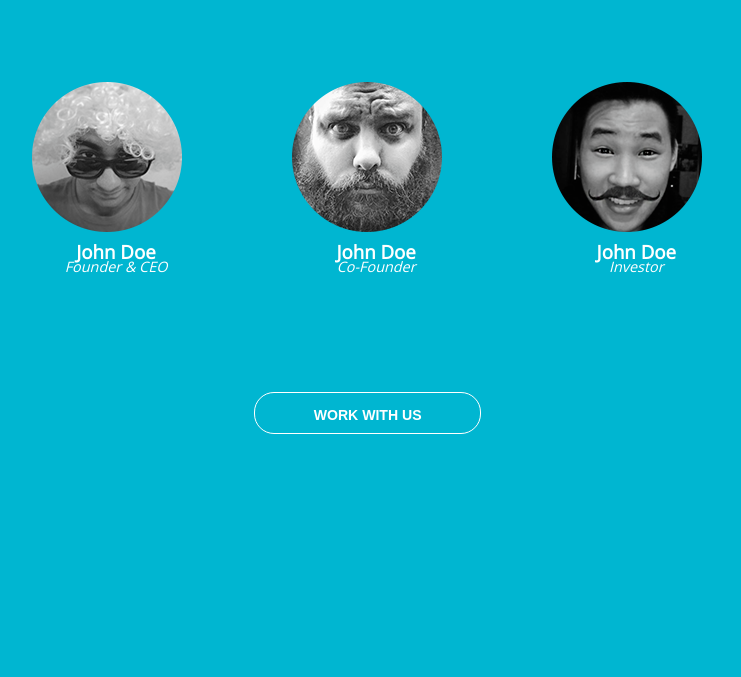
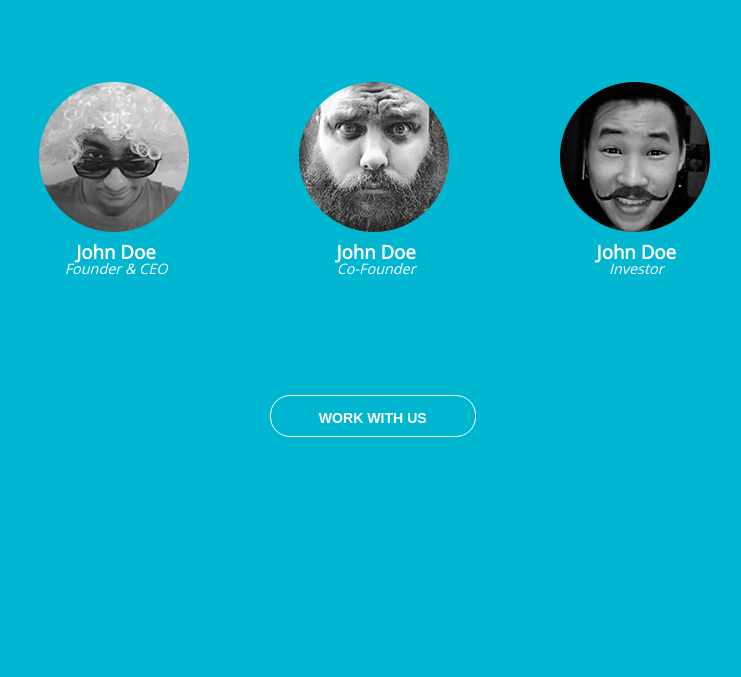
Before and after one commit to rosalsm/Exercise.1, a website: page index.html in a window 1280 px wide. Shown: the part 123-800 px from the top of the page, without its empty margins (268-1009 px from the left). Drawn offline with nearby package versions, Linux system fonts and the light colour scheme; files that its build step writes are made by us from their sources.

Commit message:
finishing details

```diff
--- a/scss/main.scss
+++ b/scss/main.scss
@@ -12,7 +12,7 @@ h1.title{
   font-weight: 200;
   margin-top: 5%;
   font-size: 2.8em;
-  margin-left: 30%;
+  margin-left: 32%;
   margin-bottom: 10%;
 }
 section.columns{
@@ -21,7 +21,7 @@ section.columns{
     width: 100% * (1/4);
     display: inline-block;
     img{
-      margin-left: 17%;
+      margin-left: 20%;
       margin-bottom: -5%;
     }
     h3{
@@ -31,7 +31,7 @@ section.columns{
       text-align: center;
       //font-weight: lighter;
       font-style: italic;
-      margin-top: -9%;
+      margin-top: -8%;
       font-size: 0.9em;
     }
   }
@@ -39,7 +39,7 @@ section.columns{
     width: 100% * (1/4);
     display: inline-block;
     img{
-      margin-left: 17%;
+      margin-left: 20%;
       margin-bottom: -5%;
     }
     h3{
@@ -49,7 +49,7 @@ section.columns{
     p{
       text-align: center;
       font-style: italic;
-      margin-top: -9%;
+      margin-top: -8%;
       font-size: 0.9em;
     }
   }
@@ -57,7 +57,7 @@ section.columns{
     width: 100% * (1/4);
     display: inline-block;
     img{
-      margin-left: 17%;
+      margin-left: 20%;
       margin-bottom: -5%;
     }
     h3{
@@ -68,17 +68,17 @@ section.columns{
       text-align: center;
 
       font-style: italic;
-      margin-top: -9%;
+      margin-top: -8%;
       font-size: 0.9em;
     }
   }
 }
 div.link{
   border: 1px solid white;
-  margin-left: 26%;
+  margin-left: 27.5%;
   margin-top: 10%;
   border-radius: 20px;
-  width: 20%;
+  width: 18%;
   text-align: center;
   padding-top: 10px;
   padding-bottom: 10px;
@@ -131,7 +131,7 @@ section.columns{
   }
 }
 div.link{
-  margin-left: 26%;
+  margin-left: 24%;
   width: 25%;
 }
 
```
Also changed, not shown: 1 other file.
